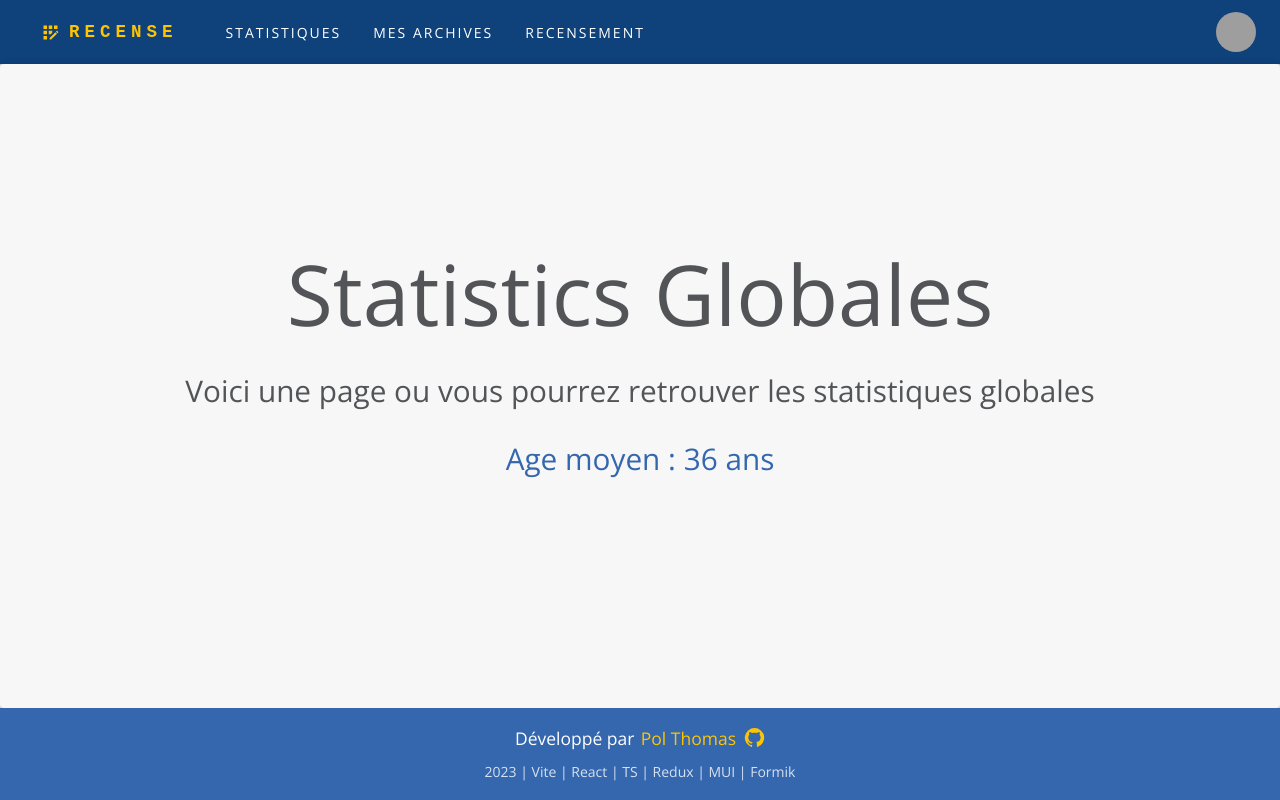
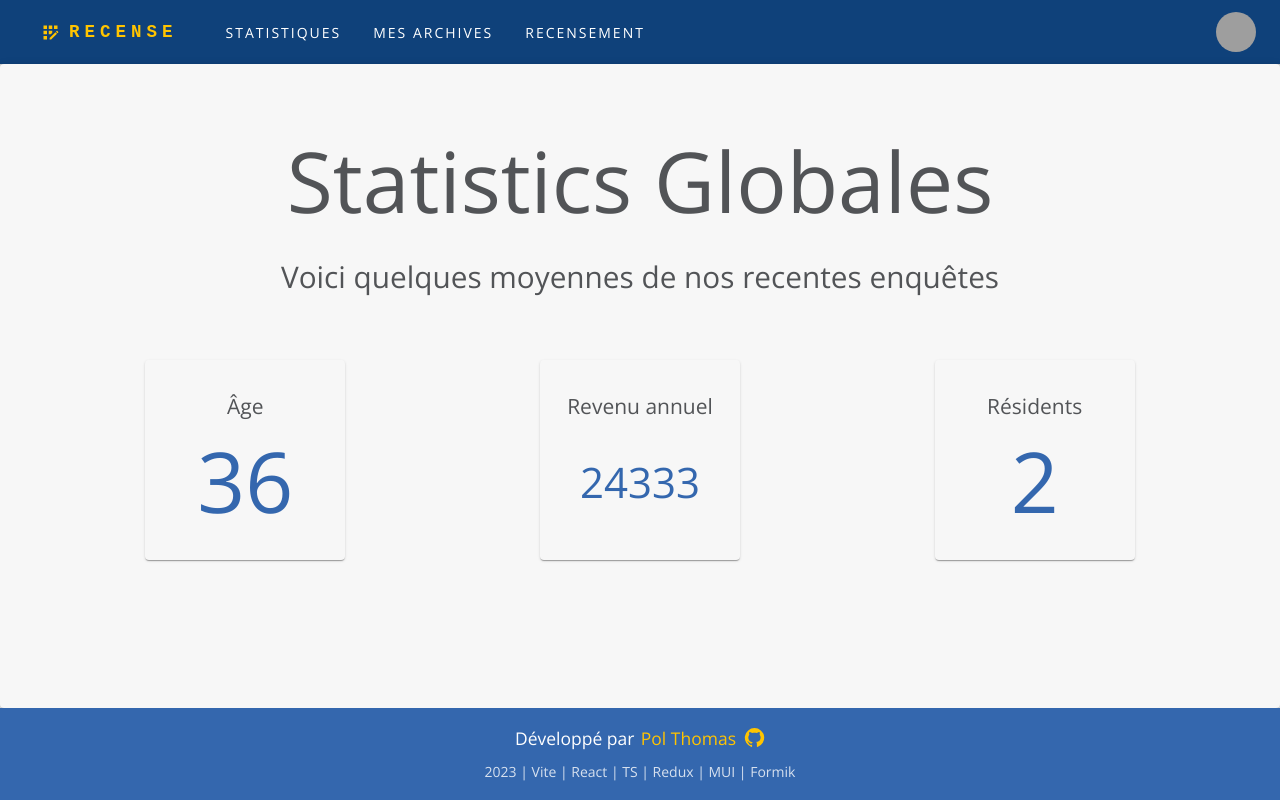
Before and after one commit to PolThm/recense, a React (Vite) app: page /statistics in a window 1280 px wide. Built offline with nearby package versions, Linux system fonts and the light colour scheme; grey boxes are pictures that could not be loaded.

Commit message:
Stats page done

```diff
--- a/src/components/ArchivePreview.tsx
+++ b/src/components/ArchivePreview.tsx
@@ -28,7 +28,7 @@ const ArchivePreview: FC<Props> = ({
         <Typography sx={{ fontSize: 14 }} gutterBottom>
           {date}
         </Typography>
-        <Typography variant="h5" component="div">
+        <Typography variant="h5" component="p">
           {name}
         </Typography>
         <IconButton
--- /dev/null
+++ b/src/components/StatCard.tsx
@@ -0,0 +1,60 @@
+import { Card, CardContent, Typography } from '@mui/material';
+import React, { FC } from 'react';
+
+type Props = {
+  title: string;
+  score: number;
+  scoreVariant?: 'h1' | 'h2' | 'h3' | 'h4' | 'h5' | 'h6';
+};
+
+const StatCard: FC<Props> = ({ title, score, scoreVariant }) => {
+  return (
+    <Card
+      sx={{
+        backgroundColor: 'transparent',
+        width: 200,
+        height: 200,
+        display: 'flex',
+        justifyContent: 'center',
+        alignItems: 'start',
+        mx: 'auto',
+        pt: 2,
+      }}
+      variant="elevation"
+    >
+      <CardContent
+        sx={{
+          color: 'text.primary',
+          display: 'flex',
+          flexDirection: 'column',
+          flex: 1,
+          height: 1,
+        }}
+      >
+        <Typography variant="h5" component="p" textAlign="center" gutterBottom>
+          {title}
+        </Typography>
+        <Typography
+          variant={scoreVariant}
+          component="p"
+          textAlign="center"
+          color="primary"
+          sx={{
+            display: 'flex',
+            flex: 1,
+            justifyContent: 'center',
+            alignItems: 'center',
+          }}
+        >
+          {score}
+        </Typography>
+      </CardContent>
+    </Card>
+  );
+};
+
+StatCard.defaultProps = {
+  scoreVariant: 'h1',
+};
+
+export default StatCard;
--- a/src/pages/StatisticsPage.tsx
+++ b/src/pages/StatisticsPage.tsx
@@ -1,26 +1,57 @@
-import { Container, Typography } from '@mui/material';
-import React, { FC } from 'react';
+import { Container, Grid, Typography } from '@mui/material';
+import { FC, useEffect, useState } from 'react';
 import { useSelector } from 'react-redux';
 
+import StatCard from '@/components/StatCard';
 import { RootState } from '@/store';
 
 const StatisticsPage: FC = () => {
   const censuses = useSelector(
     (state: RootState) => state.censusesStore.censuses
   );
+  const [ageAverage, setAgeAverage] = useState(0);
+  const [incomeAverage, setIncomeAverage] = useState(0);
+  const [residentsAverage, setResidentsAverage] = useState(0);
 
-  const getAgeAverage = () => {
-    const filteredCensuses = censuses.filter(
-      (census) => census.profile.age !== undefined
-    );
-
-    return (
-      filteredCensuses.reduce((acc, census) => {
+  const setAge = () => {
+    const age =
+      censuses.reduce((acc, census) => {
         if (!census.profile.age) return acc;
         return acc + census.profile.age;
-      }, 0) / filteredCensuses.length
-    );
+      }, 0) / censuses.length;
+
+    setAgeAverage(Math.floor(age));
   };
+
+  const setIncome = () => {
+    const income =
+      censuses.reduce((acc, census) => {
+        if (!census.profile.income) return acc;
+        return acc + census.profile.income;
+      }, 0) / censuses.length;
+
+    setIncomeAverage(Math.floor(income));
+  };
+
+  const setResidents = () => {
+    const residents =
+      censuses.reduce((acc, census) => {
+        if (!census.lodging.residents) return acc;
+        return acc + census.lodging.residents;
+      }, 0) / censuses.length;
+
+    setResidentsAverage(Math.floor(residents));
+  };
+
+  const setAllStats = () => {
+    setAge();
+    setIncome();
+    setResidents();
+  };
+
+  useEffect(() => {
+    setAllStats();
+  });
 
   return (
     <Container
@@ -37,16 +68,24 @@ const StatisticsPage: FC = () => {
         Statistics Globales
       </Typography>
       <Typography variant="h4" textAlign="center">
-        Voici une page ou vous pourrez retrouver les statistiques globales
+        Voici quelques moyennes de nos recentes enquêtes
       </Typography>
 
-      <Typography
-        variant="h4"
-        textAlign="center"
-        sx={{ mt: 4, color: 'primary.main' }}
-      >
-        Age moyen : {getAgeAverage()} ans
-      </Typography>
+      <Grid container spacing={4} sx={{ my: 4 }}>
+        <Grid item xs={12} sm={6} md={4}>
+          <StatCard title="Âge" score={ageAverage} />
+        </Grid>
+        <Grid item xs={12} sm={6} md={4}>
+          <StatCard
+            title="Revenu annuel"
+            score={incomeAverage}
+            scoreVariant="h3"
+          />
+        </Grid>
+        <Grid item xs={12} sm={6} md={4}>
+          <StatCard title="Résidents" score={residentsAverage} />
+        </Grid>
+      </Grid>
     </Container>
   );
 };
```
